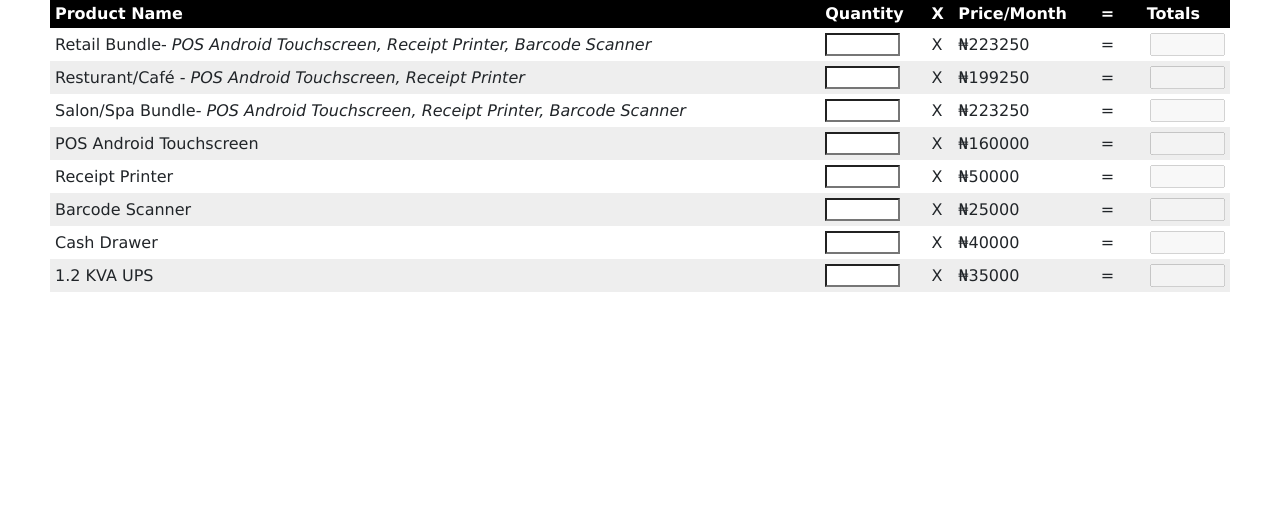
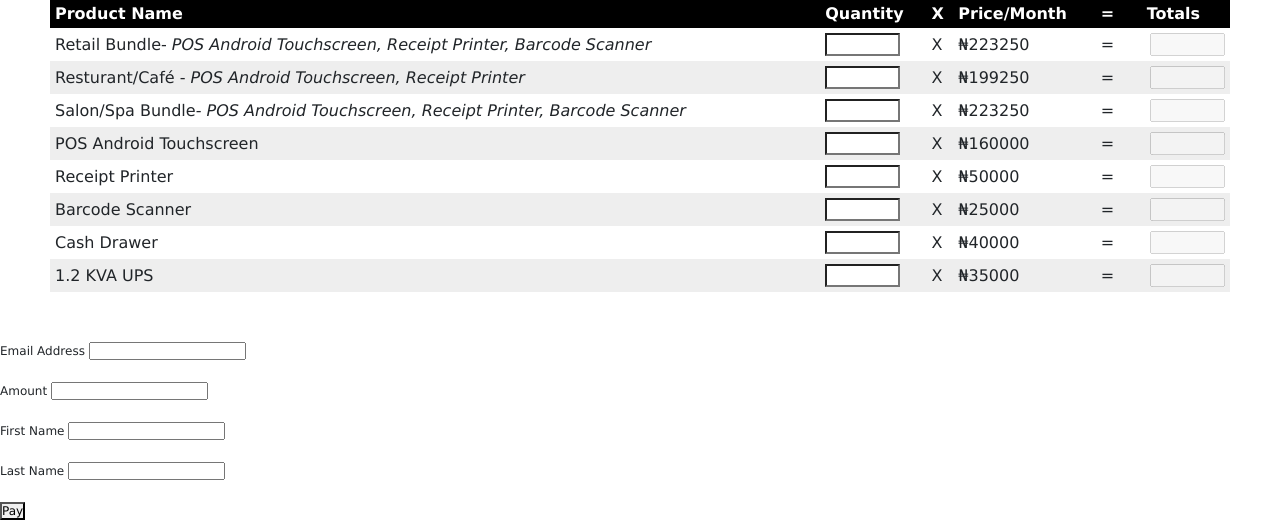
Before and after one commit to anudavies/HioPos-Website, a PHP site: page /Pricing.php in a window 1280 px wide. Shown: the part 685-1205 px from the top of the page. Before the commit the page ends 977 px from the top, so only its background shows below. Run offline with PHP 8.4, Linux system fonts and the light colour scheme; some libraries are stand-ins or nearby versions.

Commit message:
Adding Test Paystack Integration

```diff
--- a/Pricing.php
+++ b/Pricing.php
@@ -236,10 +236,33 @@ session_start();
 
     </div>
 
+    <form id="paymentForm">
+    <div class="form-group">
+      <label for="email">Email Address</label>
+      <input type="email" id="emailaddress" required />
+    </div>
+    <div class="form-group">
+      <label for="amount">Amount</label>
+      <input type="tel" id="amount" required />
+    </div>
+    <div class="form-group">
+      <label for="firstname">First Name</label>
+      <input type="text" id="firstname" />
+    </div>
+    <div class="form-group">
+      <label for="lastname">Last Name</label>
+      <input type="text" id="lastname" />
+    </div>
+    <div class="form-submit">
+      <button type="submit" onclick="payWithPaystack()"> Pay </button>
+    </div>
+  </form>
+
+
     <script type="text/JavaScript">
        function IsNumeric(n) {
     return !isNaN(n);
-}
+    }
 
 function CleanNumber(value) {
 
@@ -361,6 +384,35 @@ $("input." + actualClass).attr("value", "");
 });
 
     </script>
+<script src="https://js.paystack.co/v1/inline.js"></script>
+</body>
+<script>
+  const paymentForm = document.getElementById('paymentForm');
+  if(paymentForm){
+    paymentForm.addEventListener("submit", payWithPaystack, false);
+    function payWithPaystack(e) {
+      e.preventDefault();
+      let handler = PaystackPop.setup({
+        key: 'pk_test_77ca67382104284df5a13b8295d0cbdf58ba5d7e', // Replace with your public key
+        email: document.getElementById("emailaddress").value,
+        amount: document.getElementById("amount").value * 100,
+        ref: ''+Math.floor((Math.random() * 1000000000) + 1), // generates a pseudo-unique reference. Please replace with a reference you generated. Or remove the line entirely so our API will generate one for you
+        // label: "Optional string that replaces customer email"
+        onClose: function(){
+          alert('Window closed.');
+        },
+        callback: function(response){
+          let message = 'Payment complete! Reference: ' + response.reference;
+          alert(message);
+        }
+      });
+      handler.openIframe();
+}
+  }
+  else
+  {
+    alert("Error");
+  }
 
-</body>
+</script>
 </html>
```
